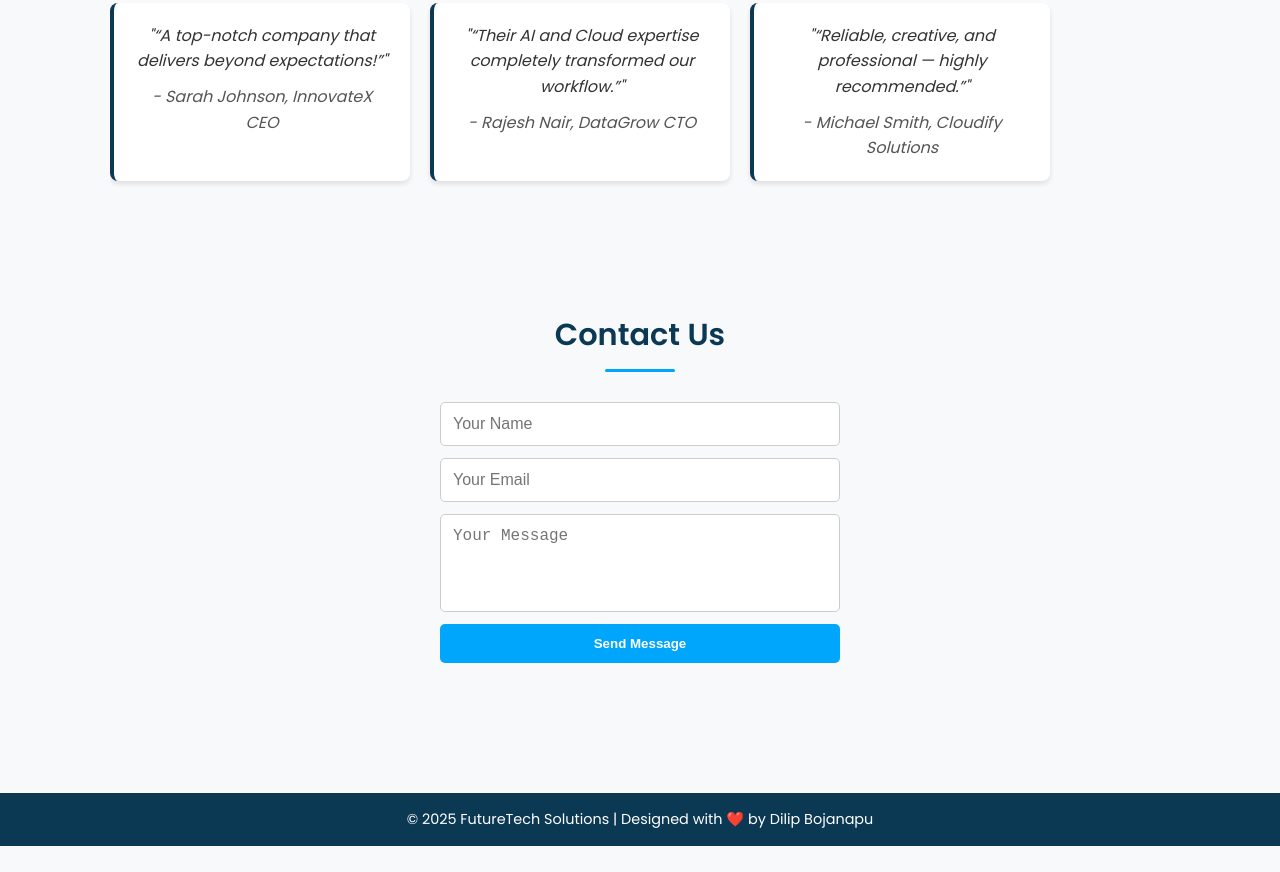
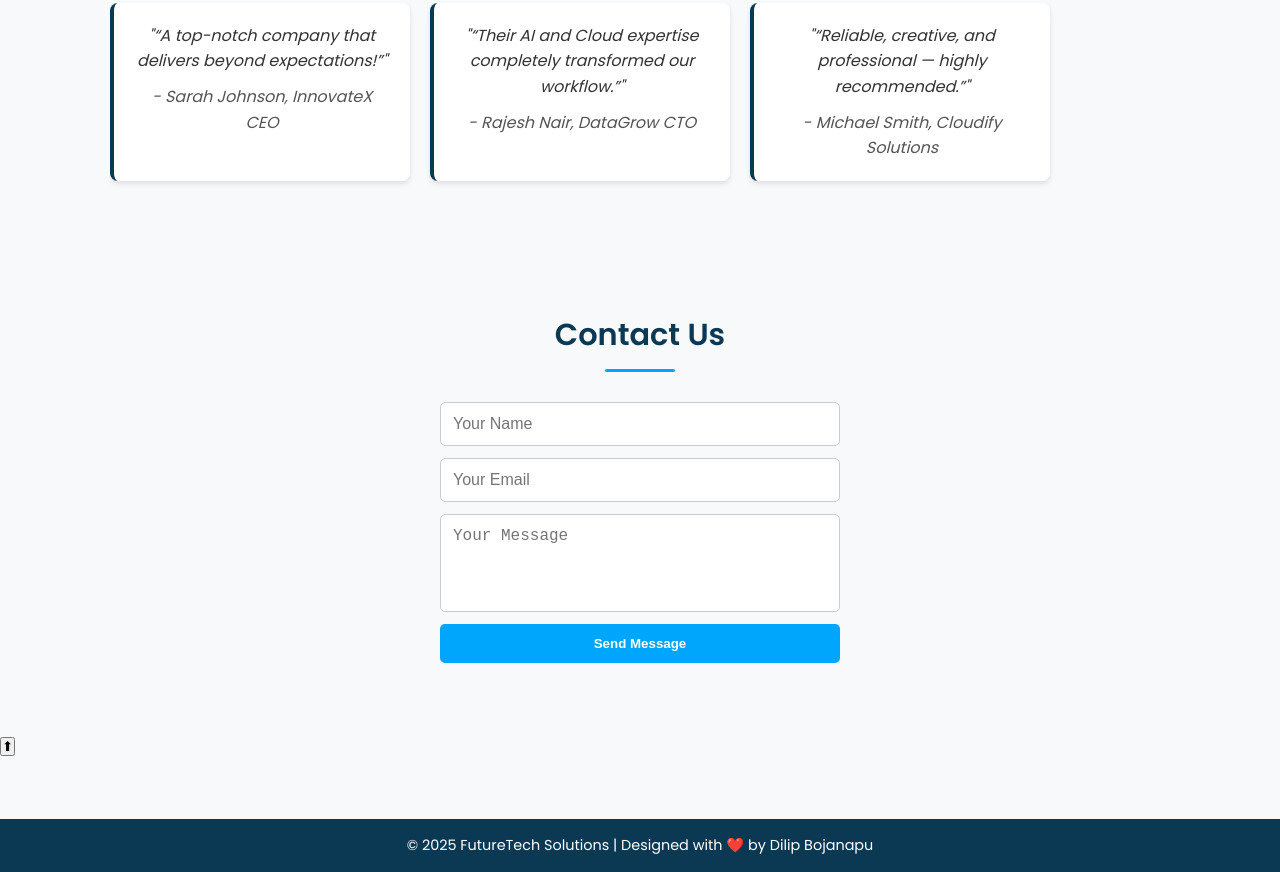
Before and after one commit to Dilip290/Dilip_Bojanapu_HomepageProject, a plain HTML site: page index.html in a window 1280 px wide. Shown: the part 1693-2565 px from the top of the page. Before the commit the page ends 2539 px from the top, so only its background shows below. Drawn offline with Linux system fonts and the light colour scheme.

Commit message:
Update section comments in index.html

```diff
--- a/index.html
+++ b/index.html
@@ -27,7 +27,7 @@
     </div>
   </header>
 
-  <!-- ===== HERO SECTION ===== -->
+  <!-- ===== HERO ===== -->
   <section id="hero">
     <div class="hero-overlay">
       <div class="hero-content">
@@ -38,7 +38,7 @@
     </div>
   </section>
 
-  <!-- ===== ABOUT SECTION ===== -->
+  <!-- ===== ABOUT ===== -->
   <section id="about" class="section fade-in">
     <h2>About Us</h2>
     <p>
@@ -46,34 +46,25 @@
       embrace digital transformation. From cloud migration to AI analytics, we create scalable, secure, and innovative products tailored to your needs.
     </p>
     <div class="about-stats">
-      <div class="stat">
-        <h3>150+</h3>
-        <p>Projects Delivered</p>
-      </div>
-      <div class="stat">
-        <h3>90%</h3>
-        <p>Client Satisfaction</p>
-      </div>
-      <div class="stat">
-        <h3>20+</h3>
-        <p>Countries Served</p>
-      </div>
+      <div class="stat"><h3>150+</h3><p>Projects Delivered</p></div>
+      <div class="stat"><h3>90%</h3><p>Client Satisfaction</p></div>
+      <div class="stat"><h3>20+</h3><p>Countries Served</p></div>
     </div>
   </section>
 
-  <!-- ===== SERVICES SECTION ===== -->
+  <!-- ===== SERVICES ===== -->
   <section id="services" class="section fade-in">
     <h2>Our Services</h2>
     <div id="service-list" class="card-list"></div>
   </section>
 
-  <!-- ===== TESTIMONIALS SECTION ===== -->
+  <!-- ===== TESTIMONIALS ===== -->
   <section id="testimonials" class="section fade-in">
     <h2>What Our Clients Say</h2>
     <div id="testimonial-slider" class="slider"></div>
   </section>
 
-  <!-- ===== CONTACT SECTION ===== -->
+  <!-- ===== CONTACT ===== -->
   <section id="contact" class="section fade-in">
     <h2>Contact Us</h2>
     <form id="contact-form">
@@ -85,6 +76,9 @@
     <p id="form-status"></p>
   </section>
 
+  <!-- ===== SCROLL TO TOP ===== -->
+  <button id="scrollTopBtn" title="Go to top">⬆</button>
+
   <!-- ===== FOOTER ===== -->
   <footer>
     <p>&copy; 2025 FutureTech Solutions | Designed with ❤️ by Dilip Bojanapu</p>
```
